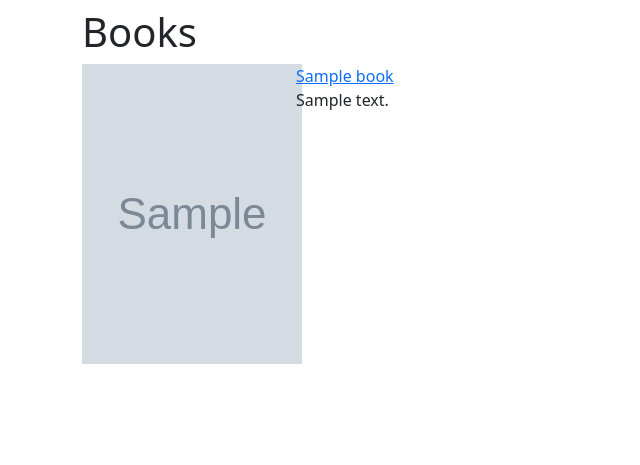
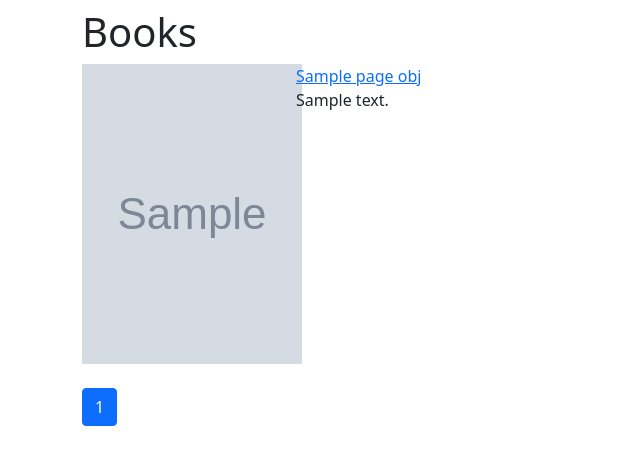
Before and after one commit to Orif-92/goodreads_clone, a Django app: template books/templates/books/list.html in a window 1280 px wide. Shown: the part 56-521 px from the top of the page, without its empty margins (0-640 px from the left). Run offline with Django 4.2, Linux system fonts and the light colour scheme; the template is opened without the code that fills it: most values are stand-ins (such as "Sample title", 1, 10 or a date in 2020); grey boxes marked "Sample" are stand-in pictures.

Commit message:
Add pagination

```diff
--- a/books/templates/books/list.html
+++ b/books/templates/books/list.html
@@ -5,8 +5,8 @@
 {% block content %}
     <h1>Books</h1>
 
-    {% if books %}
-        {% for book in books %}
+    {% if page_obj %}
+        {% for book in page_obj.object_list %}
             <div class="row mb-4">
                 <div class="col-2">
                     <img class="cover-pic" src="{{ book.cover_picture.url }}">
@@ -20,8 +20,26 @@
                     </p>
                 </div>
             </div>
+        {% endfor %}
 
-        {% endfor %}
+        <nav>
+            <ul class="pagination">
+                {% if page_obj.has_previous %}
+                    <li class="page-item"><a class="page-link" href="?page=1">&laquo; first</a></li>
+                    <li class="page-item"><a class="page-link" href="?page={{ page_obj.previous_page_number }}">previous</a></li>
+                {% endif %}
+
+                <li class="page-item active">
+                    <a href="#" class="page-link">{{ page_obj.number }}</a>
+                </li>
+
+                {% if page_obj.has_next %}
+                    <li class="page-item"><a class="page-link" href="?page={{ page_obj.next_page_number }}">next</a></li>
+                    <li class="page-item"><a class="page-link" href="?page={{ page_obj.paginator.num_pages }}">last&raquo;</a></li>
+                {% endif %}
+            </ul>
+        </nav>
+
     {% else %}
         No books found.
     {% endif %}
```
Also changed, not shown: books/tests.py (+8 -5 lines), books/views.py (+16 -9 lines).
